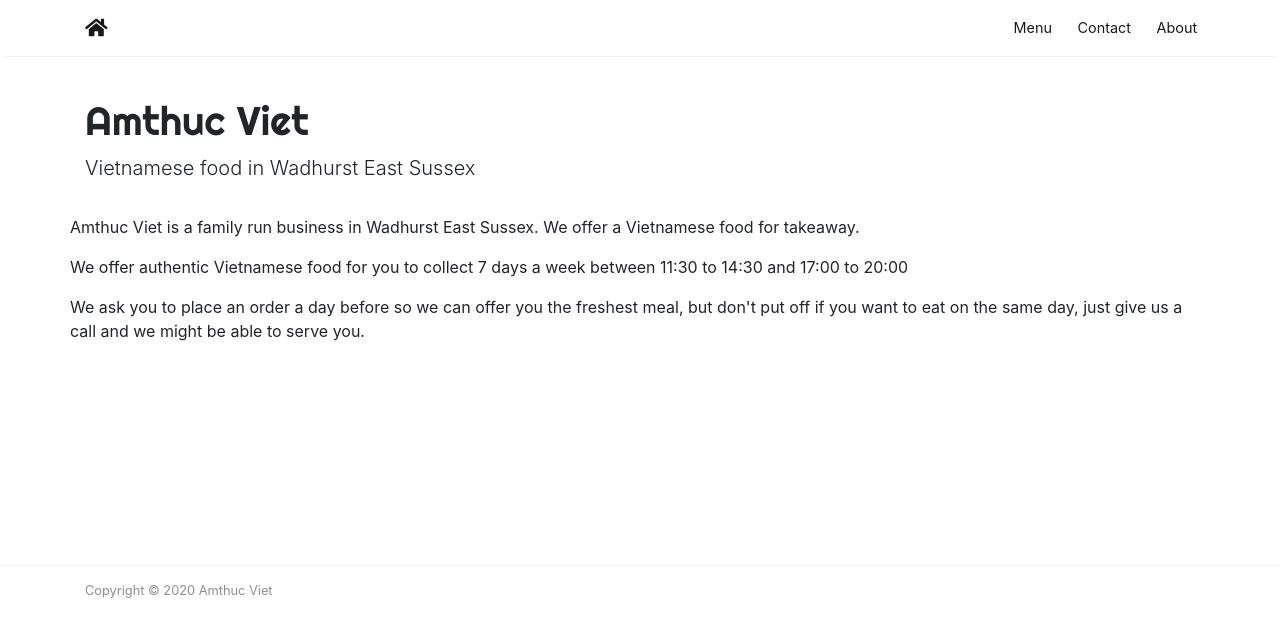
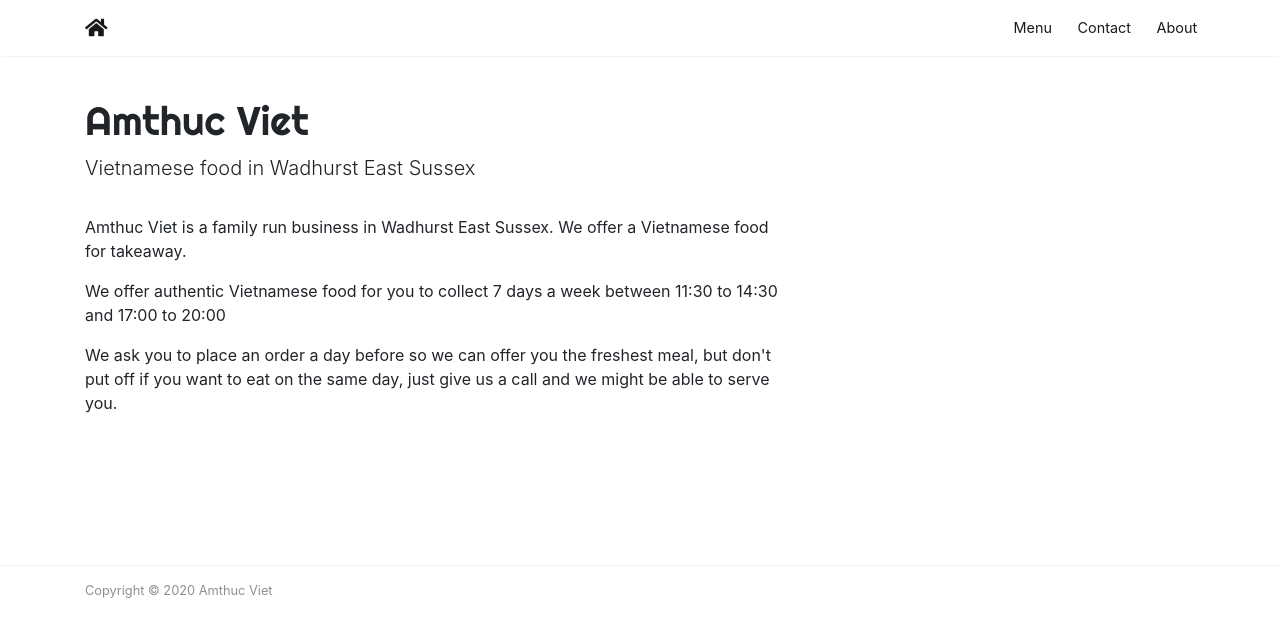
Before and after one commit to sela/amthuc-viet, a Jekyll site: the page built from index.html, in a window 1280 px wide. Shown: the top 637 px of the page. Built offline with Jekyll 4.4.1, drawn with Linux system fonts in a browser that asks for light colours; nearby versions of some CDN libraries; the list of posts is cut into pages by our own code.

Commit message:
fix margin issue

```diff
--- a/_pages/about.html
+++ b/_pages/about.html
@@ -13,7 +13,8 @@ permalink: /about
 
     </div>
 
-    <div class="row listrecent">
+    <div class="row">
+        <div class="col-md-8 pr-5">
             <p>Our family is a new member of the beautiful Wadhurst community in East Sussex. I am Vietnamese, grew up in the South
             of Vietnam. When I moved to London four years ago, I missed so much my homeland, and all the flavours of
             Vietnamese food. I started to find out shops that sell Vietnamese stuff in London, cook all my favourite dishes
@@ -29,6 +30,7 @@ permalink: /about
 
             <p>Most of materials are from local suppliers. To offer you the freshest food, we suggest to make your order at
                 least a day in advance.</p>
+        </div>
 
     </div>
 
--- a/index.html
+++ b/index.html
@@ -11,11 +11,13 @@ title: Home
     <div class="section-title">
     </div>
 
-    <div class="row listrecent">
-        <p>Amthuc Viet is a family run business in Wadhurst East Sussex. We offer a Vietnamese food for takeaway.</p>
-        <p>We offer authentic Vietnamese food for you to collect 7 days a week between 11:30 to 14:30 and 17:00 to 20:00</p>
-        <p>We ask you to place an order a day before so we can offer you the freshest meal, but don't put off if you want to eat
-        on the same day, just give us a call and we might be able to serve you.</p>
+    <div class="row">
+        <div class="col-md-8 pr-5">
+            <p>Amthuc Viet is a family run business in Wadhurst East Sussex. We offer a Vietnamese food for takeaway.</p>
+            <p>We offer authentic Vietnamese food for you to collect 7 days a week between 11:30 to 14:30 and 17:00 to 20:00</p>
+            <p>We ask you to place an order a day before so we can offer you the freshest meal, but don't put off if you want to eat
+            on the same day, just give us a call and we might be able to serve you.</p>
+        </div>
 
     </div>
 
```
Lines whose indentation alone changed are shown as unchanged.
